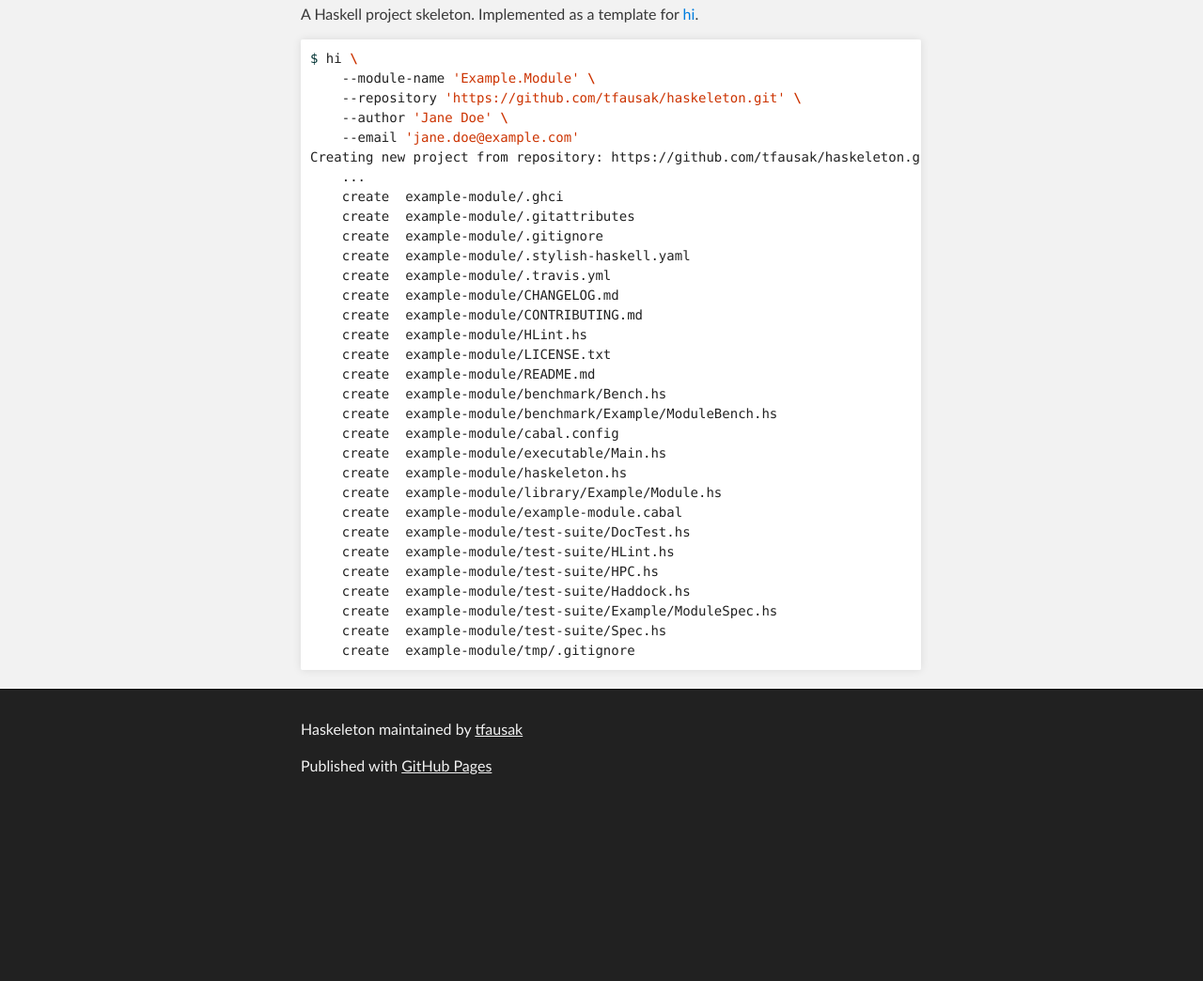
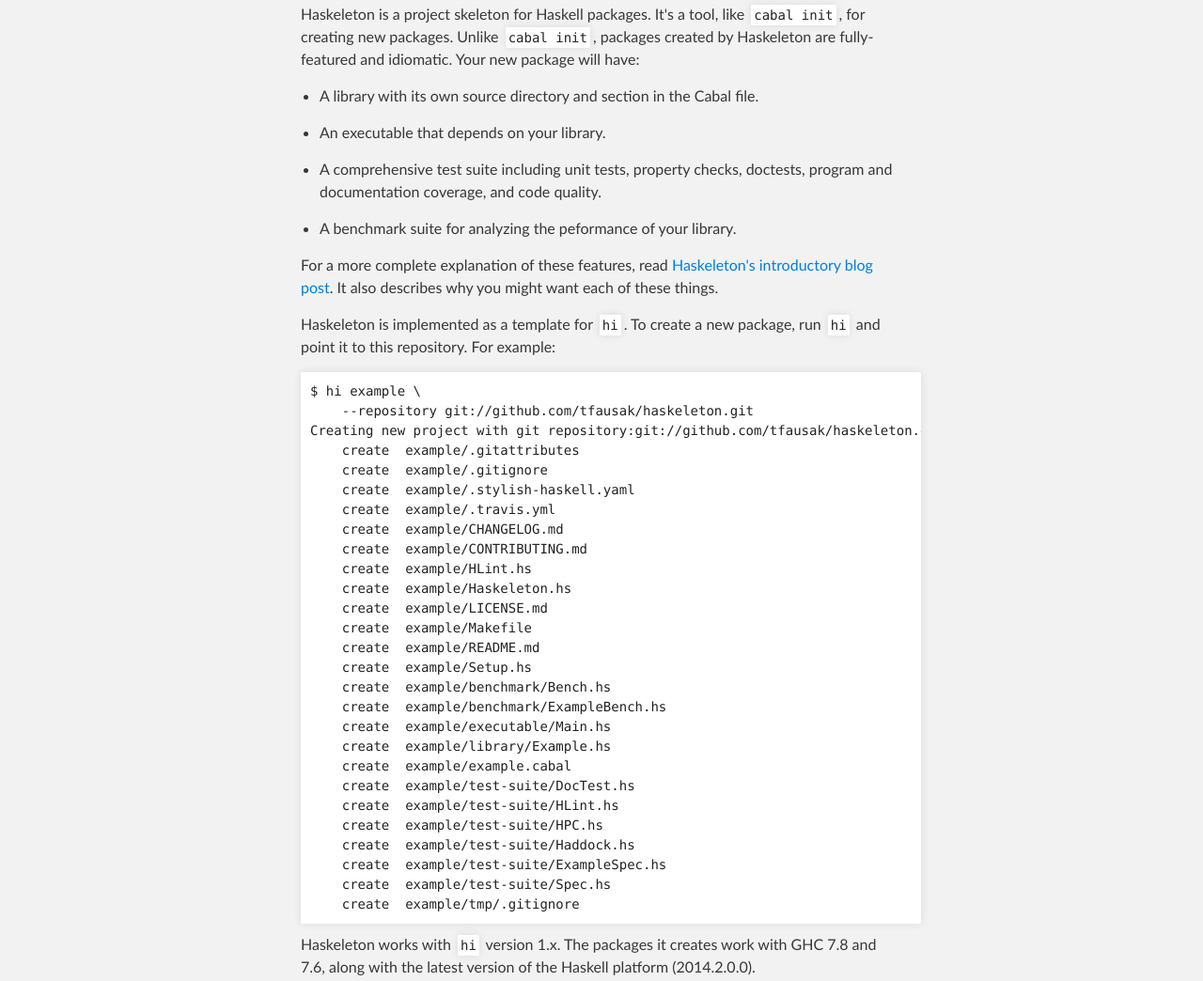
Before and after one commit to tfausak/haskeleton, a plain HTML site: page index.html in a window 1280 px wide. Shown: the part 572-1616 px from the top of the page at 94% size. Before the commit the page ends 1434 px from the top, so only its background shows below. Drawn offline with Linux system fonts and the light colour scheme.

```diff
--- a/index.html
+++ b/index.html
@@ -33,40 +33,58 @@
       <section id="main_content" class="inner">
         <p><a href="https://travis-ci.org/tfausak/haskeleton"><img src="https://travis-ci.org/tfausak/haskeleton.svg?branch=master" alt="Build Status"></a></p>
 
-<p>A Haskell project skeleton. Implemented as a template for <a href="https://github.com/fujimura/hi">hi</a>.</p>
+<p>Haskeleton is a project skeleton for Haskell packages. It's a tool,
+like <a href="https://www.haskell.org/cabal/users-guide/developing-packages.html#using-cabal-init"><code>cabal init</code></a>, for creating new packages. Unlike <code>cabal
+init</code>, packages created by Haskeleton are fully-featured and
+idiomatic. Your new package will have:</p>
 
-<div class="highlight highlight-sh"><pre><span class="nv">$ </span>hi <span class="se">\</span>
-    --module-name <span class="s1">'Example.Module'</span> <span class="se">\</span>
-    --repository <span class="s1">'https://github.com/tfausak/haskeleton.git'</span> <span class="se">\</span>
-    --author <span class="s1">'Jane Doe'</span> <span class="se">\</span>
-    --email <span class="s1">'jane.doe@example.com'</span>
-Creating new project from repository: https://github.com/tfausak/haskeleton.git
-    ...
-    create  example-module/.ghci
-    create  example-module/.gitattributes
-    create  example-module/.gitignore
-    create  example-module/.stylish-haskell.yaml
-    create  example-module/.travis.yml
-    create  example-module/CHANGELOG.md
-    create  example-module/CONTRIBUTING.md
-    create  example-module/HLint.hs
-    create  example-module/LICENSE.txt
-    create  example-module/README.md
-    create  example-module/benchmark/Bench.hs
-    create  example-module/benchmark/Example/ModuleBench.hs
-    create  example-module/cabal.config
-    create  example-module/executable/Main.hs
-    create  example-module/haskeleton.hs
-    create  example-module/library/Example/Module.hs
-    create  example-module/example-module.cabal
-    create  example-module/test-suite/DocTest.hs
-    create  example-module/test-suite/HLint.hs
-    create  example-module/test-suite/HPC.hs
-    create  example-module/test-suite/Haddock.hs
-    create  example-module/test-suite/Example/ModuleSpec.hs
-    create  example-module/test-suite/Spec.hs
-    create  example-module/tmp/.gitignore
-</pre></div>
+<ul>
+<li><p>A library with its own source directory and section in the Cabal
+file.</p></li>
+<li><p>An executable that depends on your library.</p></li>
+<li><p>A comprehensive test suite including unit tests, property checks,
+doctests, program and documentation coverage, and code quality.</p></li>
+<li><p>A benchmark suite for analyzing the peformance of your library.</p></li>
+</ul>
+
+<p>For a more complete explanation of these features, read <a href="http://taylor.fausak.me/2014/03/04/haskeleton-a-haskell-project-skeleton/">Haskeleton's
+introductory blog post</a>. It also describes why you might want
+each of these things.</p>
+
+<p>Haskeleton is implemented as a template for <a href="https://github.com/fujimura/hi"><code>hi</code></a>. To create a
+new package, run <code>hi</code> and point it to this repository. For example:</p>
+
+<div class="highlight highlight-sh"><pre>$ hi example \
+    --repository git://github.com/tfausak/haskeleton.git
+Creating new project with git repository:git://github.com/tfausak/haskeleton.git
+    create  example/.gitattributes
+    create  example/.gitignore
+    create  example/.stylish-haskell.yaml
+    create  example/.travis.yml
+    create  example/CHANGELOG.md
+    create  example/CONTRIBUTING.md
+    create  example/HLint.hs
+    create  example/Haskeleton.hs
+    create  example/LICENSE.md
+    create  example/Makefile
+    create  example/README.md
+    create  example/Setup.hs
+    create  example/benchmark/Bench.hs
+    create  example/benchmark/ExampleBench.hs
+    create  example/executable/Main.hs
+    create  example/library/Example.hs
+    create  example/example.cabal
+    create  example/test-suite/DocTest.hs
+    create  example/test-suite/HLint.hs
+    create  example/test-suite/HPC.hs
+    create  example/test-suite/Haddock.hs
+    create  example/test-suite/ExampleSpec.hs
+    create  example/test-suite/Spec.hs
+    create  example/tmp/.gitignore</pre></div>
+
+<p>Haskeleton works with <code>hi</code> version 1.x. The packages it creates
+work with GHC 7.8 and 7.6, along with the latest version of the
+Haskell platform (2014.2.0.0).</p>
       </section>
     </div>
 
--- a/stylesheets/stylesheet.css
+++ b/stylesheets/stylesheet.css
@@ -201,12 +201,14 @@ ul, ol, dl {
 }
 
 ul {
-  list-style: inside;
+  list-style-position: inside;
+  list-style: disc;
   padding-left: 20px;
 }
 
 ol {
-  list-style: decimal inside;
+  list-style-position: inside;
+  list-style: decimal;
   padding-left: 20px;
 }
 
```
Also changed, not shown: params.json (+1 -1 lines).
